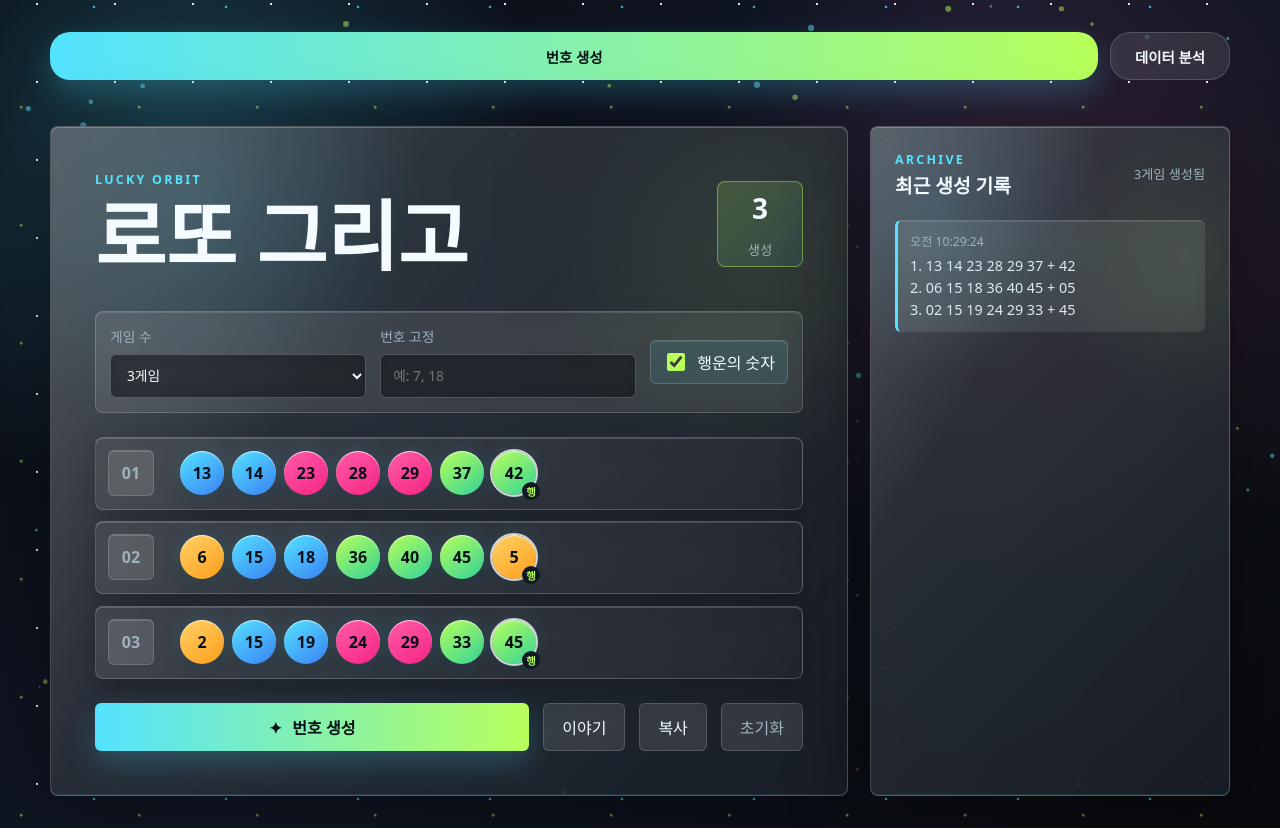
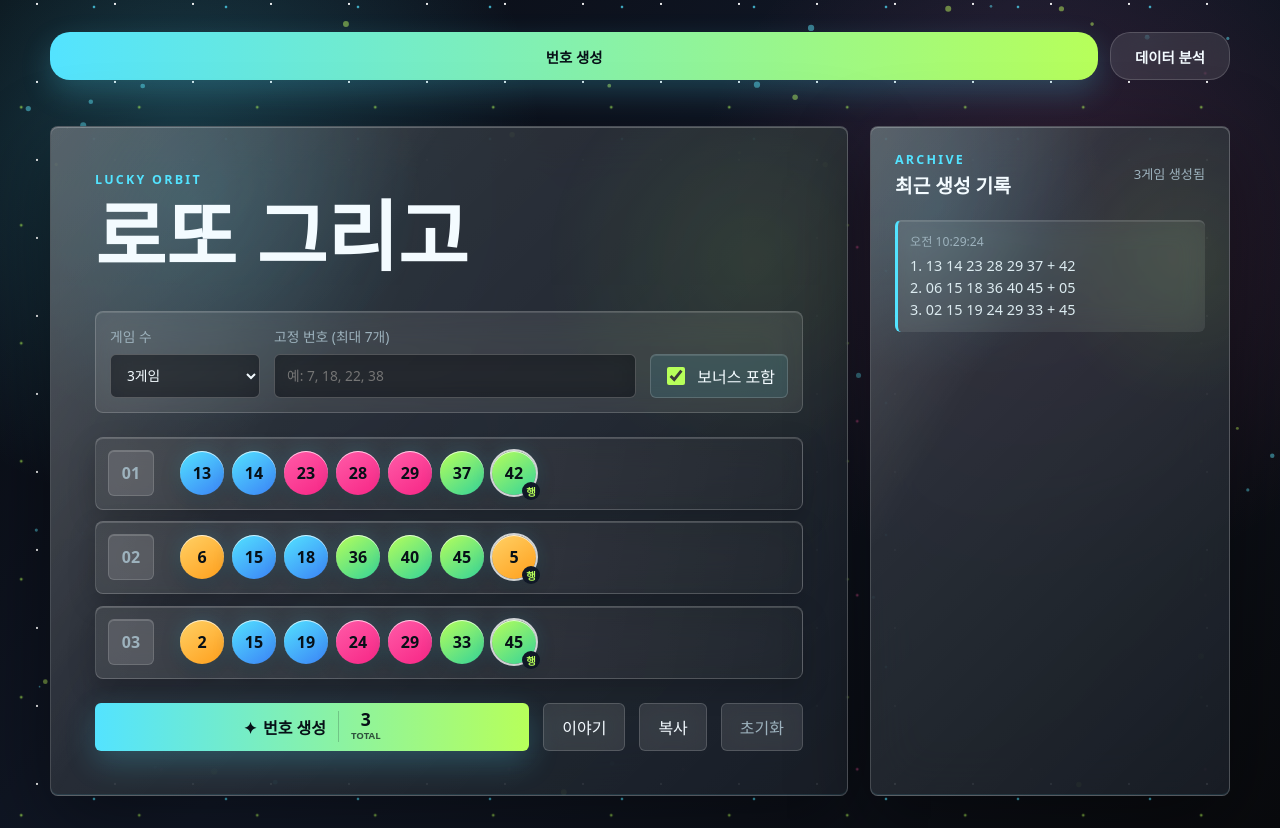
Before and after one commit to seacubic/seas003, a plain HTML site: page index.html in a window 1280 px wide. Drawn offline with nearby package versions, Linux system fonts and the light colour scheme.

Commit message:
Enhance generator UI: up to 7 fixed numbers, layout optimization, and draw count relocation

```diff
--- a/index.html
+++ b/index.html
@@ -82,14 +82,11 @@
             <p class="eyebrow">Lucky Orbit</p>
             <h1 id="pageTitle">로또 그리고</h1>
           </div>
-          <div class="draw-count" aria-live="polite">
-            <span id="drawCount">0</span>
-            <small>생성</small>
-          </div>
         </div>
 
         <div class="control-strip" aria-label="생성 옵션">
-          <label class="control">
+          <div style="display: flex; gap: 14px; flex-wrap: wrap; width: 100%;">
+            <label class="control" style="flex: 0 1 120px;">
               <span>게임 수</span>
               <select id="setCount">
                 <option value="1">1게임</option>
@@ -99,23 +96,27 @@
               </select>
             </label>
 
-          <label class="control">
-            <span>번호 고정</span>
-            <input id="fixedNumbers" type="text" inputmode="numeric" placeholder="예: 7, 18">
+            <label class="control" style="flex: 1 1 240px;">
+              <span>고정 번호 (최대 7개)</span>
+              <input id="fixedNumbers" type="text" inputmode="numeric" placeholder="예: 7, 18, 22, 38">
             </label>
 
-          <label class="toggle">
+            <label class="toggle" style="flex: 0 0 auto; align-self: flex-end; margin-bottom: 0;">
               <input id="includeBonus" type="checkbox" checked>
-            <span>행운의 숫자</span>
+              <span>보너스 포함</span>
             </label>
+          </div>
         </div>
 
         <div id="resultGrid" class="result-grid" aria-live="polite"></div>
 
         <div class="actions">
-          <button id="generateBtn" class="primary-action" type="button">
-            <span class="icon">✦</span>
-            번호 생성
+          <button id="generateBtn" class="primary-action" type="button" style="display: flex; align-items: center; justify-content: center; gap: 12px;">
+            <span><span class="icon">✦</span>번호 생성</span>
+            <div style="padding-left: 12px; border-left: 1px solid rgba(7, 16, 23, 0.2); display: flex; flex-direction: column; align-items: center;">
+              <span id="drawCount" style="font-size: 1.1rem; line-height: 1;">0</span>
+              <small style="font-size: 0.6rem; opacity: 0.7;">TOTAL</small>
+            </div>
           </button>
           <a class="secondary-action link-action" href="stories.html">이야기</a>
           <button id="copyBtn" class="secondary-action" type="button">
--- a/script.js
+++ b/script.js
@@ -109,7 +109,7 @@ function parseFixedNumbers() {
     .split(/[,\s]+/)
     .map((value) => Number(value.trim()))
     .filter(Number.isInteger);
-  return [...new Set(raw)].filter((num) => num >= 1 && num <= MAX_NUMBER).slice(0, MAIN_NUMBER_COUNT);
+  return [...new Set(raw)].filter((num) => num >= 1 && num <= MAX_NUMBER).slice(0, 7);
 }
 
 function randomUniqueNumbers(count, excluded = []) {
@@ -127,9 +127,18 @@ function randomUniqueNumbers(count, excluded = []) {
 
 function createTicket() {
   const fixed = parseFixedNumbers();
-  const main = [...fixed, ...randomUniqueNumbers(MAIN_NUMBER_COUNT - fixed.length, fixed)]
+  const fixedMain = fixed.slice(0, MAIN_NUMBER_COUNT);
+  const main = [...fixedMain, ...randomUniqueNumbers(MAIN_NUMBER_COUNT - fixedMain.length, fixedMain)]
     .sort((a, b) => a - b);
-  const bonus = includeBonusInput?.checked ? randomUniqueNumbers(1, main)[0] : null;
+
+  let bonus = null;
+  if (includeBonusInput?.checked) {
+    if (fixed.length >= 7 && !main.includes(fixed[6])) {
+      bonus = fixed[6];
+    } else {
+      bonus = randomUniqueNumbers(1, main)[0];
+    }
+  }
   return { main, bonus };
 }
 
```
Lines whose indentation alone changed are shown as unchanged.
